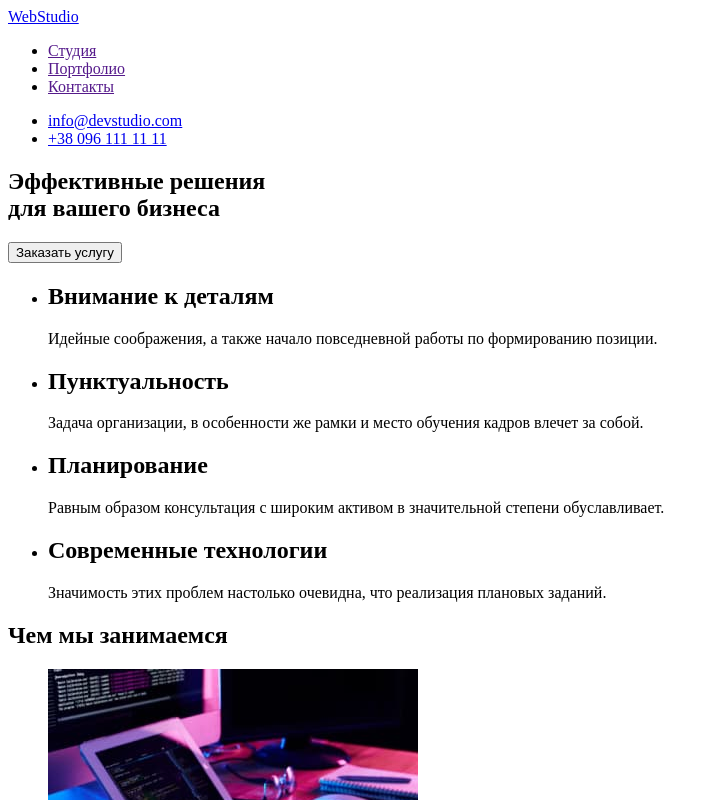
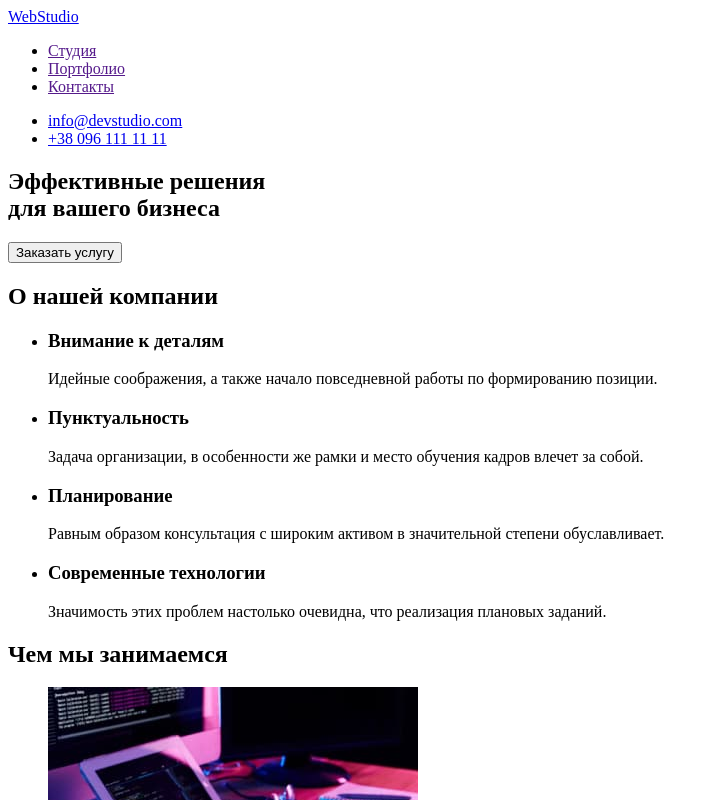
Before and after one commit to ionvlk/goit-markup-hw-01, a plain HTML site: page index.html in a window 1280 px wide. Shown: the top 800 px of the page, without its empty margins (0-719 px from the left). Drawn offline with Linux system fonts and the light colour scheme.

Commit message:
Update index.html

```diff
--- a/index.html
+++ b/index.html
@@ -24,32 +24,33 @@
             <main>
              <section>
                  <h1>Эффективные решения <br /> для вашего бизнеса</h1>
-             </section>
                 <button type="button">
                     Заказать услугу
                 </button>
+             </section>
     <section>
+        <h2>О нашей компании</h2>
        <ul>
            <li>
-               <h2>Внимание к деталям</h2>
+               <h3>Внимание к деталям</h3>
             <p>
                 Идейные соображения, а также начало повседневной работы по формированию позиции.
             </p>
            </li>
            <li>
-               <h2>Пунктуальность</h2>
+               <h3>Пунктуальность</h3>
             <p>
                 Задача организации, в особенности же рамки и место обучения кадров влечет за собой.
             </p>
            </li>
            <li>
-               <h2>Планирование</h2>
+               <h3>Планирование</h3>
             <p>
                 Равным образом консультация с широким активом в значительной степени обуславливает.
             </p>
            </li>
            <li>
-               <h2>Современные технологии</h2>
+               <h3>Современные технологии</h3>
             <p>
                 Значимость этих проблем настолько очевидна, что реализация плановых заданий.
             </p>
@@ -105,12 +106,12 @@
           <footer>
             <a href="/">WebStudio</a>
                 <address>
-                    г. Киев, пр-т Леси Украинки, 26
+                     <a href=""> г. Киев, пр-т Леси Украинки, 26</a>
+                 <ul>
+                     <li><a href="mailto:info@devstudio.com">info@devstudio.com</a></li>
+                     <li><a href="tel:+380961111111">+38 096 111 11 11</a></li>
+                 </ul>
                 </address>
-                <ul>
-                    <li><a href="mailto:info@devstudio.com">info@devstudio.com</a></li>
-                    <li><a href="tel:+380961111111">+38 096 111 11 11</a></li>
-               </ul>
           </footer>
 
    </body>
```
